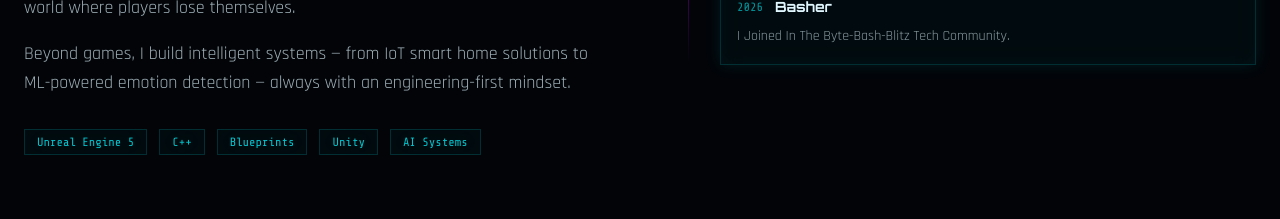
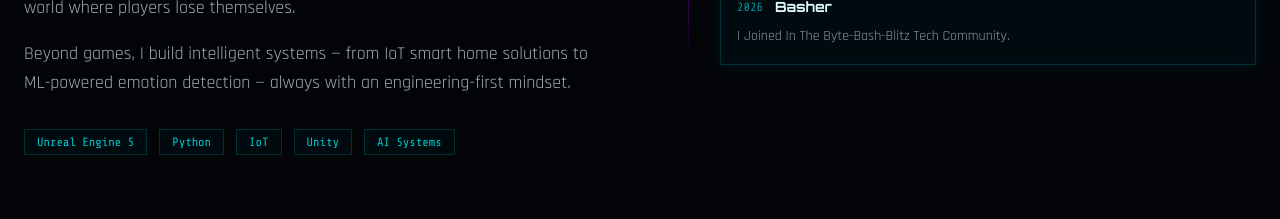
Before and after one commit to shabermohamadb-create/shabeer-portfolio, a React (Vite) app: page / in a window 1280 px wide. Shown: the part 1480-1699 px from the top of the page. Built offline with nearby package versions, Linux system fonts and the light colour scheme.

Commit message:
Update About.jsx

```diff
--- a/src/components/sections/About.jsx
+++ b/src/components/sections/About.jsx
@@ -93,7 +93,7 @@ export default function About() {
             </div>
 
             <div className="mt-8 flex flex-wrap gap-3">
-              {['Unreal Engine 5', 'C++', 'Blueprints', 'Unity', 'AI Systems'].map(tag => (
+              {['Unreal Engine 5', 'Python', 'IoT', 'Unity', 'AI Systems'].map(tag => (
                 <span key={tag} className="px-3 py-1 font-mono text-xs border border-[#00f5ff]/30 text-[#00f5ff]/80 glass">
                   {tag}
                 </span>
```
